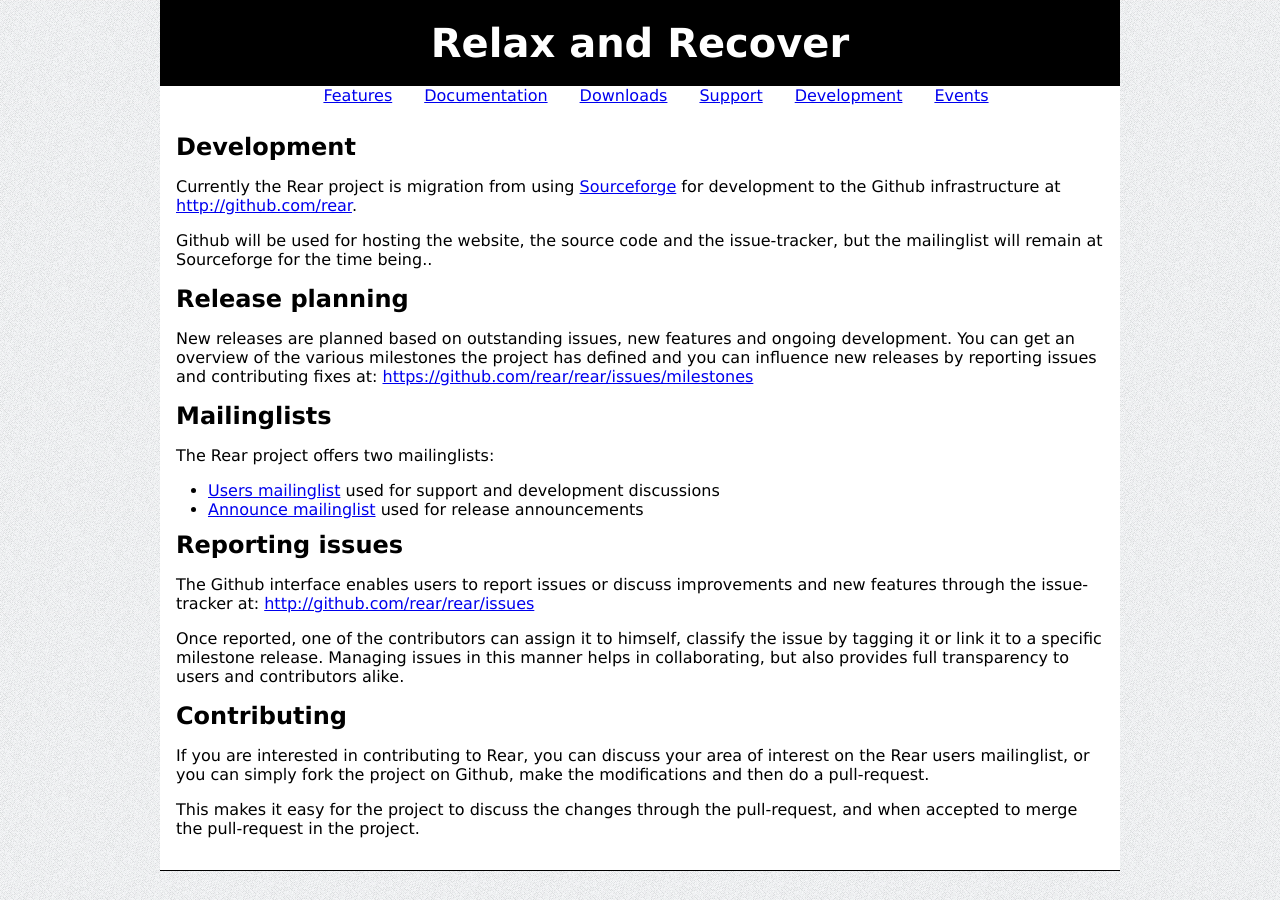
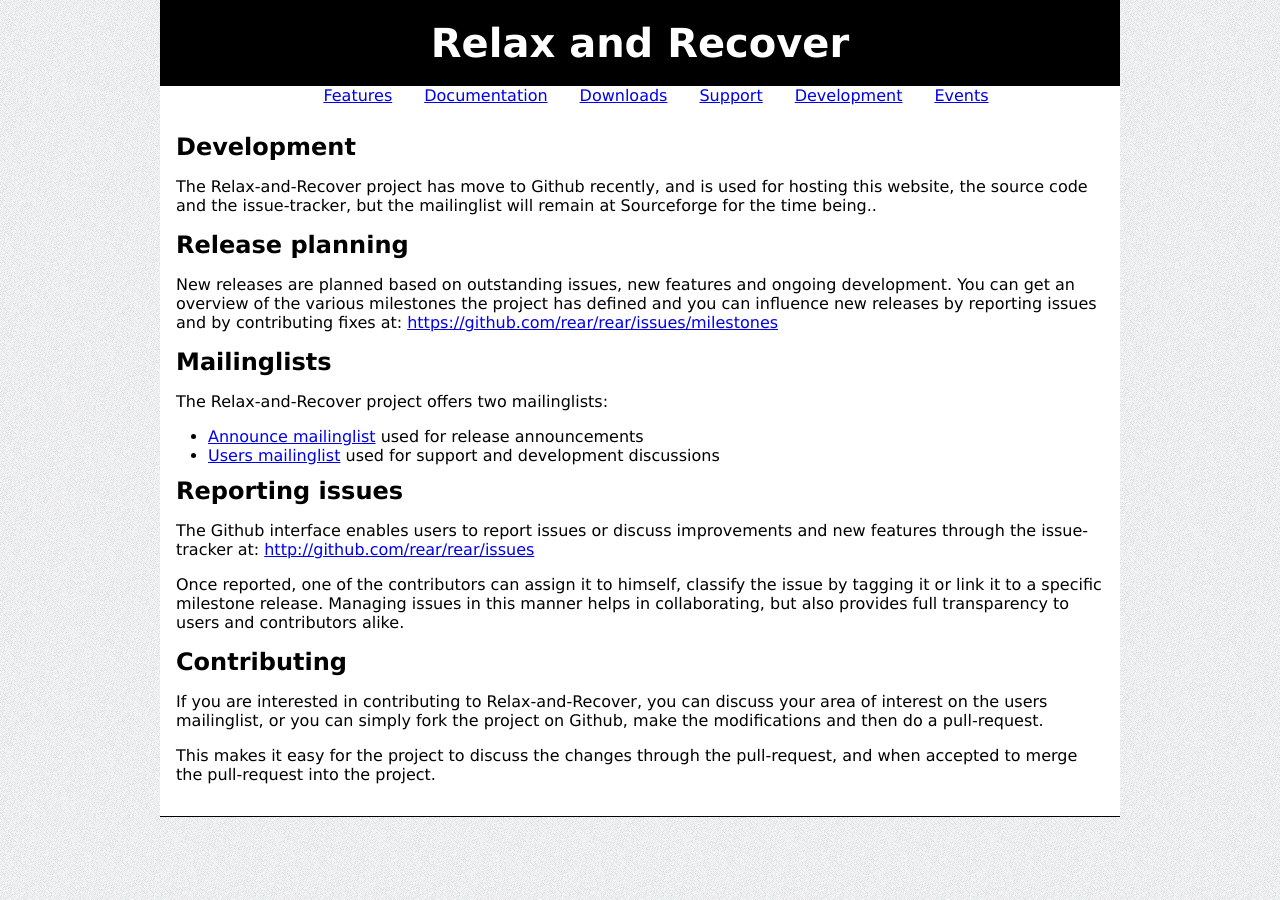
Before and after one commit to rear/rear.github.com, a Jekyll site: the page built from development/index.md, in a window 1280 px wide. Built offline with Jekyll 4.4.1, drawn with Linux system fonts in a browser that asks for light colours; comment, search, counter and statistics services are not loaded.

Commit message:
Improved the Development page in various aspects

```diff
--- a/development/index.md
+++ b/development/index.md
@@ -1,32 +1,28 @@
 ---
 layout: default
-title: Rear development
+title: Relax-and-Recover development
 ---
 
 ## Development ##
-Currently the Rear project is migration from using
-[Sourceforge](http://sourceforge.net/rear) for development to the Github
-infrastructure at <http://github.com/rear>.
-
-Github will be used for hosting the website, the source code and the
-issue-tracker, but the mailinglist will remain at Sourceforge for the time
-being..
+The Relax-and-Recover project has move to Github recently, and is used
+for hosting this website, the source code and the issue-tracker, but
+the mailinglist will remain at Sourceforge for the time being..
 
 
 ## Release planning ##
 New releases are planned based on outstanding issues, new features and ongoing
 development. You can get an overview of the various milestones the project has
-defined and you can influence new releases by reporting issues and contributing
-fixes at: <https://github.com/rear/rear/issues/milestones>
+defined and you can influence new releases by reporting issues and by
+contributing fixes at: <https://github.com/rear/rear/issues/milestones>
 
 
 ## Mailinglists
-The Rear project offers two mailinglists:
+The Relax-and-Recover project offers two mailinglists:
 
+ - [Announce mailinglist](https://lists.sourceforge.net/lists/listinfo/rear-announce)
+   used for release announcements
  - [Users mailinglist](https://lists.sourceforge.net/lists/listinfo/rear-users)
    used for support and development discussions
- - [Announce mailinglist](https://lists.sourceforge.net/lists/listinfo/rear-announce)
-   used for release announcements
 
 
 ## Reporting issues ##
@@ -41,9 +37,9 @@
 
 
 ## Contributing ##
-If you are interested in contributing to Rear, you can discuss your area
-of interest on the Rear users mailinglist, or you can simply fork the project
-on Github, make the modifications and then do a pull-request.
+If you are interested in contributing to Relax-and-Recover, you can discuss
+your area of interest on the users mailinglist, or you can simply fork the
+project on Github, make the modifications and then do a pull-request.
 
 This makes it easy for the project to discuss the changes through the
-pull-request, and when accepted to merge the pull-request in the project.
+pull-request, and when accepted to merge the pull-request into the project.
```
